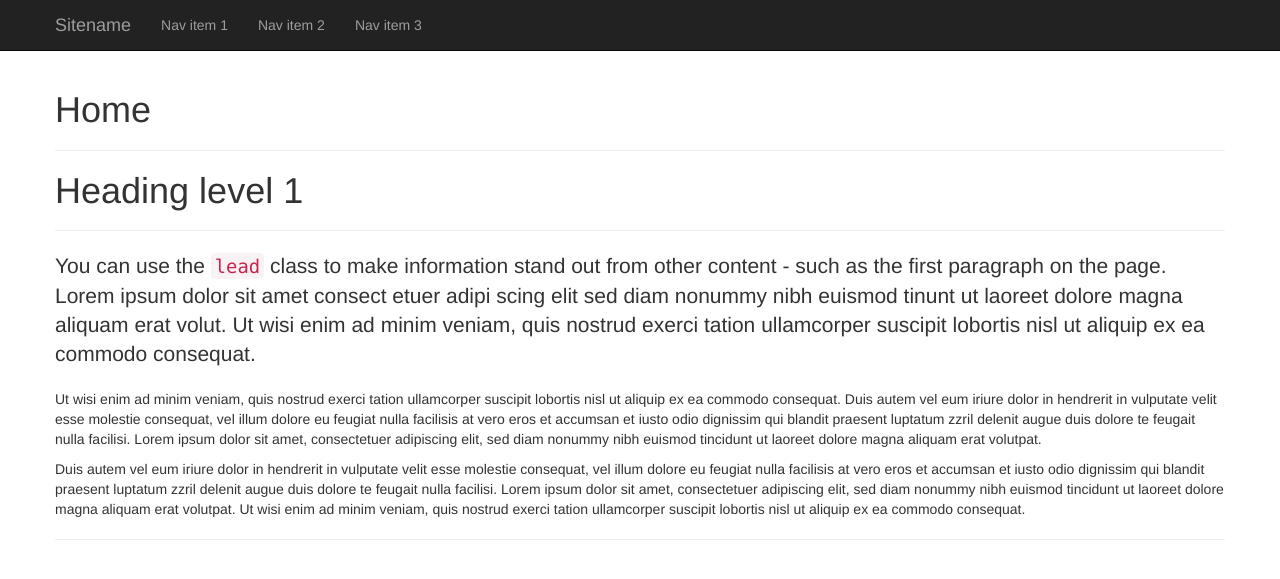
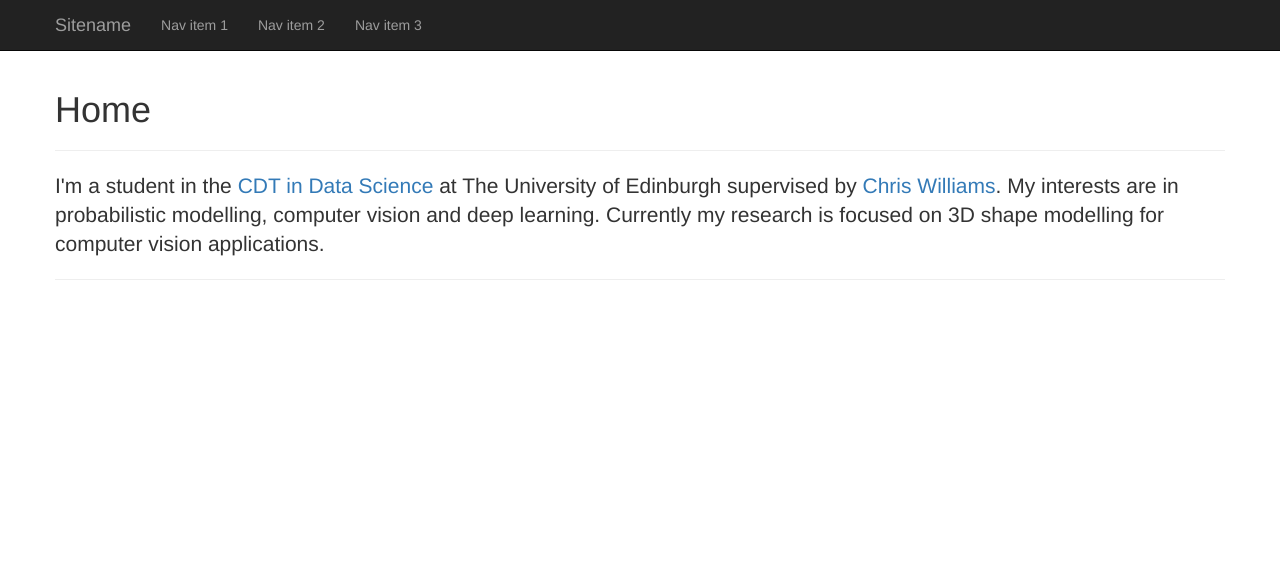
Before and after one commit to charlienash/charlienash.github.io, a Jekyll site: the page index.html, which Jekyll copies as it is, in a window 1280 px wide. Shown: the top 579 px of the page. Built offline with Jekyll 4.4.1, drawn with Linux system fonts in a browser that asks for light colours.

Commit message:
Update index.html

```diff
--- a/index.html
+++ b/index.html
@@ -74,14 +74,12 @@
 					<hr>
 
 					<!-- Heading levels -->
-					<h1>Heading level 1</h1>
-					<hr>
+					<!--h1>Heading level 1</h1>
+					<hr-->
 
 					<!-- Paragraphs -->
 					<!--h3>Paragraphs</h3-->
-					<p class="lead">You can use the <code>lead</code> class to make information stand out from other content - such as the first paragraph on the page. Lorem ipsum dolor sit amet consect etuer adipi scing elit sed diam nonummy nibh euismod tinunt ut laoreet dolore magna aliquam erat volut. Ut wisi enim ad minim veniam, quis nostrud exerci tation ullamcorper suscipit lobortis nisl ut aliquip ex ea commodo consequat.</p>
-					<p>Ut wisi enim ad minim veniam, quis nostrud exerci tation ullamcorper suscipit lobortis nisl ut aliquip ex ea commodo consequat. Duis autem vel eum iriure dolor in hendrerit in vulputate velit esse molestie consequat, vel illum dolore eu feugiat nulla facilisis at vero eros et accumsan et iusto odio dignissim qui blandit praesent luptatum zzril delenit augue duis dolore te feugait nulla facilisi. Lorem ipsum dolor sit amet, consectetuer adipiscing elit, sed diam nonummy nibh euismod tincidunt ut laoreet dolore magna aliquam erat volutpat.</p>
-					<p>Duis autem vel eum iriure dolor in hendrerit in vulputate velit esse molestie consequat, vel illum dolore eu feugiat nulla facilisis at vero eros et accumsan et iusto odio dignissim qui blandit praesent luptatum zzril delenit augue duis dolore te feugait nulla facilisi. Lorem ipsum dolor sit amet, consectetuer adipiscing elit, sed diam nonummy nibh euismod tincidunt ut laoreet dolore magna aliquam erat volutpat. Ut wisi enim ad minim veniam, quis nostrud exerci tation ullamcorper suscipit lobortis nisl ut aliquip ex ea commodo consequat.</p>
+					<p class="lead"> I'm a student in the <a href="http://datascience.inf.ed.ac.uk/">CDT in Data Science</a> at The University of Edinburgh supervised by <a href="http://homepages.inf.ed.ac.uk/ckiw/">Chris Williams</a>. My interests are in probabilistic modelling, computer vision and deep learning. Currently my research is focused on 3D shape modelling for computer vision applications.</p>
 					<hr>
 
 				</div>
```
